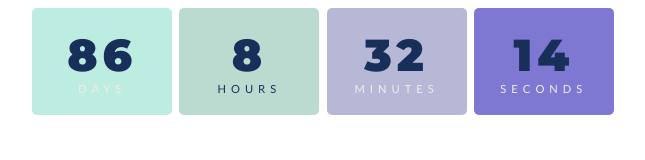
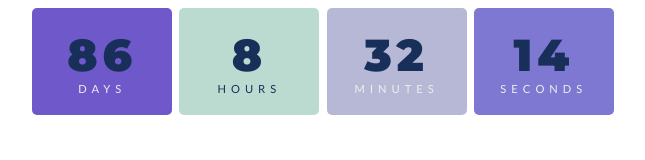
Before and after one commit to kkktttimp/notion, a plain HTML site: page index.html in a window 1280 px wide. Shown: the whole page, without its empty margins (317-962 px from the left). Drawn offline with Linux system fonts and the light colour scheme.

Commit message:
Update index.html

```diff
--- a/index.html
+++ b/index.html
@@ -28,7 +28,7 @@ body{
 }
 
 .days {
-  background: #BDEDE0;
+  background: #6F58C9;
 }
 
 .hours {
```
